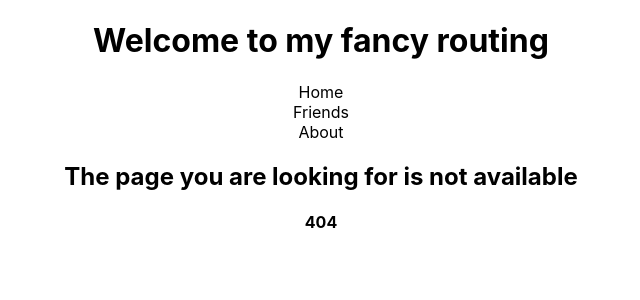
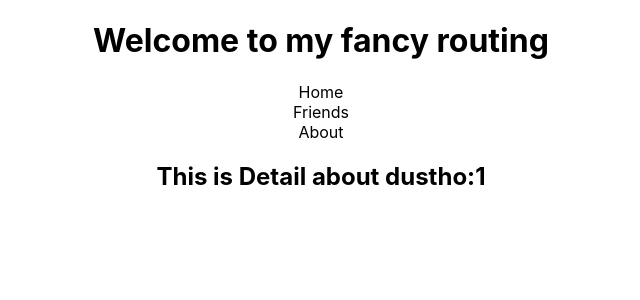
Before and after one commit to sjak-JooJo/react-routing, a React (Create React App) app: page /friend/1 in a window 1280 px wide. Before the commit this address had no page. Shown: the top 300 px of the page, without its empty margins (319-959 px from the left). Built offline with nearby package versions, Linux system fonts and the light colour scheme.

Commit message:
added dynamic routing

```diff
--- a/src/App.js
+++ b/src/App.js
@@ -2,6 +2,7 @@
 import { Route, Routes } from 'react-router-dom';
 import './App.css';
 import About from './components/About/About';
+import FriendDetail from './components/FriendDetail/FriendDetail';
 import Friends from './components/Friends/Friends';
 import Header from './components/Header/Header';
 import Home from './components/Home#/Home';
@@ -15,6 +16,7 @@
         <Route path="/home" element={<Home />} />
         <Route path="/about" element={<About />} />
         <Route path="/friends" element={<Friends />} />
+        <Route path="/friend/:friendId" element={<FriendDetail></FriendDetail>}></Route>
         <Route path="*" element={<NotFound />} />
       </Routes>
     </div>
--- a/src/components/Friend/Friend.js
+++ b/src/components/Friend/Friend.js
@@ -1,5 +1,5 @@
 import React from 'react';
-import { useNavigate } from 'react-router-dom';
+import { Link, useNavigate } from 'react-router-dom';
 
 const Friend = (props) => {
     const {name, username, id} = props.friend;
@@ -11,7 +11,9 @@
     }
     return (
         <div>
+
             <h2>Name : {name}</h2>
+            <Link to={'/friend/' + id}>Show Detail</Link>
             <button onClick={showFriendDetail}>{username}: ID: {id}</button>
         </div>
     );
--- /dev/null
+++ b/src/components/FriendDetail/FriendDetail.js
@@ -0,0 +1,13 @@
+import React from 'react';
+import { useParams } from 'react-router-dom';
+
+const FriendDetail = () => {
+    const {friendId}= useParams();
+    return (
+        <div>
+            <h2>This is Detail about dustho:{friendId}</h2>
+        </div>
+    );
+};
+
+export default FriendDetail;
```
